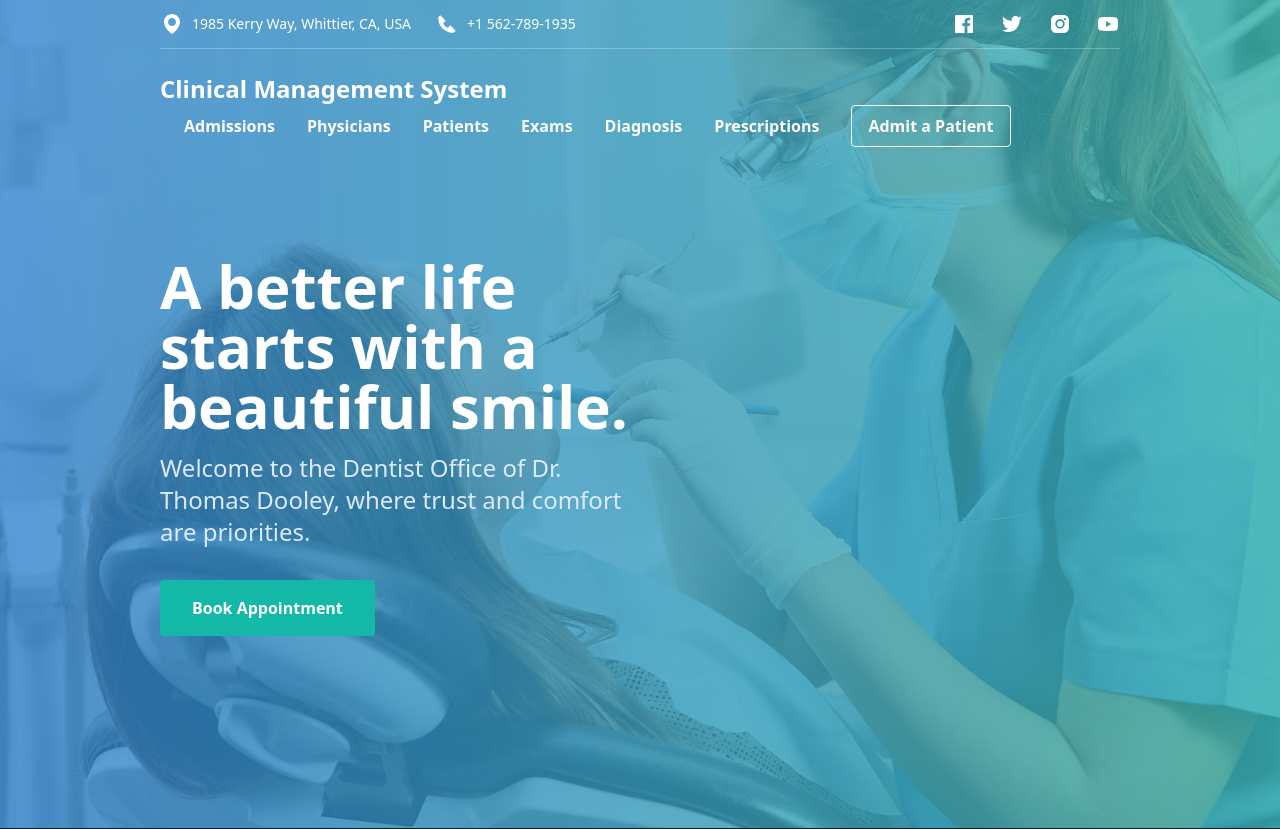
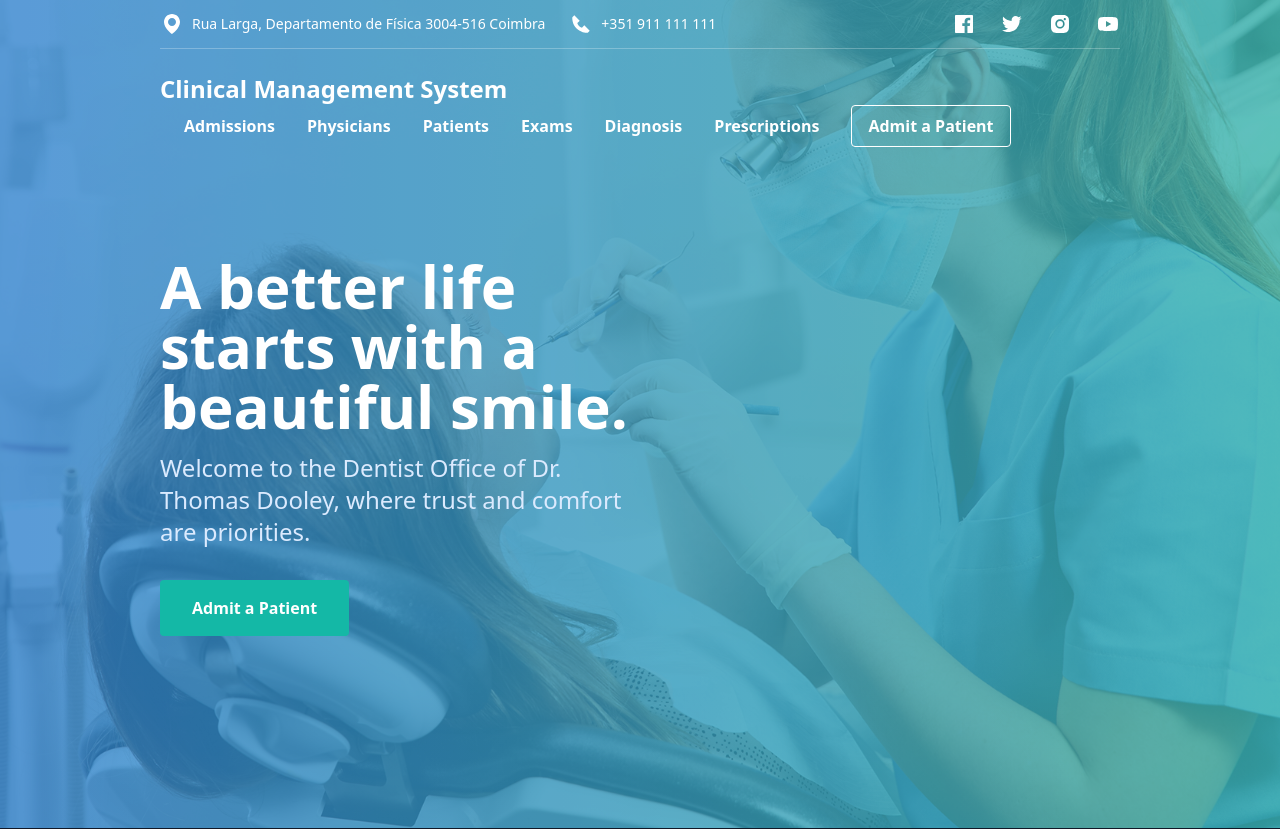
Before and after one commit to AzoreanBoy/hospitalMS, a Django app: page / in a window 1280 px wide. Shown: the top 829 px of the page. Run offline with Django 4.2, Linux system fonts and the light colour scheme; the visitor is signed in with stand-in values (Sample User, id 1); style sheets or scripts are compiled from the project's sources; some libraries are stand-ins or nearby versions.

Commit message:
Hero Adicionado

```diff
--- a/app/templates/app/header.html
+++ b/app/templates/app/header.html
@@ -8,7 +8,7 @@
               <path d="M12,2C7.589,2,4,5.589,4,9.995C3.971,16.44,11.696,21.784,12,22c0,0,8.029-5.56,8-12C20,5.589,16.411,2,12,2z M12,14 c-2.21,0-4-1.79-4-4s1.79-4,4-4s4,1.79,4,4S14.21,14,12,14z" />
             </svg>
 
-            <span class="ml-2">1985 Kerry Way, Whittier, CA, USA</span>
+            <span class="ml-2">Rua Larga, Departamento de Física 3004-516 Coimbra</span>
           </div>
         </li>
         <li class="ml-6">
@@ -17,7 +17,7 @@
               <path d="M14.594,13.994l-1.66,1.66c-0.577-0.109-1.734-0.471-2.926-1.66c-1.193-1.193-1.553-2.354-1.661-2.926l1.661-1.66 l0.701-0.701L5.295,3.293L4.594,3.994l-1,1C3.42,5.168,3.316,5.398,3.303,5.643c-0.015,0.25-0.302,6.172,4.291,10.766 C11.6,20.414,16.618,20.707,18,20.707c0.202,0,0.326-0.006,0.358-0.008c0.245-0.014,0.476-0.117,0.649-0.291l1-1l0.697-0.697 l-5.414-5.414L14.594,13.994z" />
             </svg>
 
-            <span class="ml-2">+1 562-789-1935</span>
+            <span class="ml-2">+351 911 111 111</span>
           </div>
         </li>
       </ul>
--- /dev/null
+++ b/app/templates/app/hero.html
@@ -0,0 +1,18 @@
+{% load static %}
+<!-- start hero -->
+<div class="bg-gray-100">
+    <section class="cover bg-blue-teal-gradient relative bg-blue-600 px-4 sm:px-8 lg:px-16 xl:px-40 2xl:px-64 overflow-hidden py-48 flex items-center min-h-screen">
+      <div class="w-full h-full absolute top-0 left-0 z-0">
+        <img src="{% static 'app/images/cover-bg.jpg' %}" alt="" class="w-full h-full object-cover opacity-20" />
+      </div>
+
+      <div class="lg:w-3/4 xl:w-2/4 relative z-10 h-100 lg:mt-16">
+        <div>
+          <h1 class="text-white text-4xl md:text-5xl xl:text-6xl font-bold leading-tight">A better life starts with a beautiful smile.</h1>
+          <p class="text-blue-100 text-xl md:text-2xl leading-snug mt-4">Welcome to the Dentist Office of Dr. Thomas Dooley, where trust and comfort are priorities.</p>
+          <a href="{% url 'addPatient' %}" class="px-8 py-4 bg-teal-500 text-white rounded inline-block mt-8 font-semibold">Admit a Patient</a>
+        </div>
+      </div>
+    </section>
+  </div>
+  <!-- end hero -->
--- a/app/templates/app/index.html
+++ b/app/templates/app/index.html
@@ -92,23 +92,8 @@
     <main class="w-full">
       {% include 'app/header.html' %}
       {% block content %}
-        <!-- start hero -->
-        <div class="bg-gray-100">
-          <section class="cover bg-blue-teal-gradient relative bg-blue-600 px-4 sm:px-8 lg:px-16 xl:px-40 2xl:px-64 overflow-hidden py-48 flex items-center min-h-screen">
-            <div class="w-full h-full absolute top-0 left-0 z-0">
-              <img src="{% static 'app/images/cover-bg.jpg' %}" alt="" class="w-full h-full object-cover opacity-20" />
-            </div>
-
-            <div class="lg:w-3/4 xl:w-2/4 relative z-10 h-100 lg:mt-16">
-              <div>
-                <h1 class="text-white text-4xl md:text-5xl xl:text-6xl font-bold leading-tight">A better life starts with a beautiful smile.</h1>
-                <p class="text-blue-100 text-xl md:text-2xl leading-snug mt-4">Welcome to the Dentist Office of Dr. Thomas Dooley, where trust and comfort are priorities.</p>
-                <a href="#" class="px-8 py-4 bg-teal-500 text-white rounded inline-block mt-8 font-semibold">Book Appointment</a>
-              </div>
-            </div>
-          </section>
-        </div>
-        <!-- end hero -->
+      {% include 'app/hero.html' %}
+      {% endblock content %}
 
       {% comment %}
 
@@ -271,7 +256,6 @@
       </section>
       <!-- end cta -->
       {% endcomment %}
-      {% endblock %}
 
       {% include 'app/footer.html' %}
     </main>
```
Lines whose indentation alone changed are shown as unchanged.
